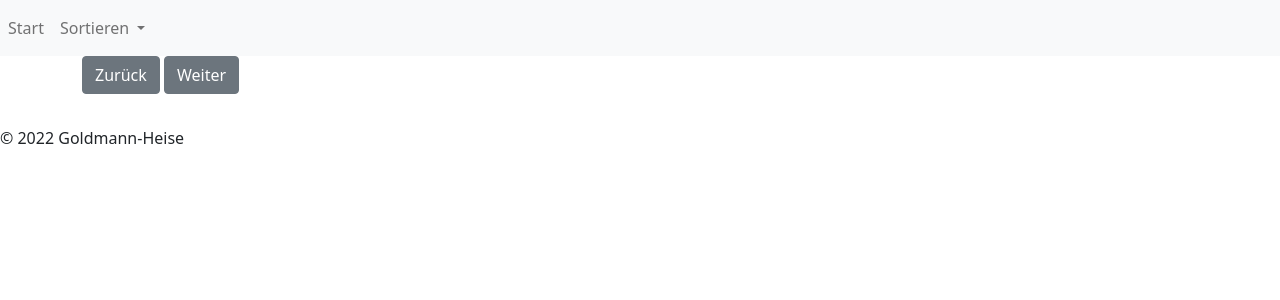
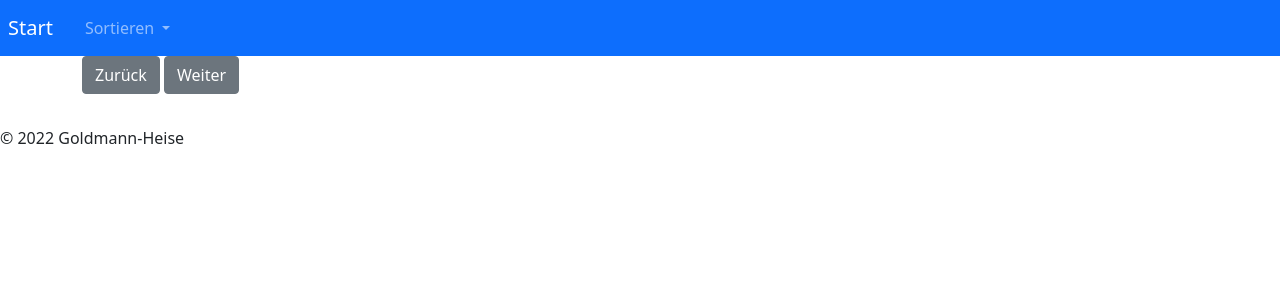
Before and after one commit to juheise/gallery, a Flask app: page /pictures in a window 1280 px wide. Shown: the top 300 px of the page. Run offline with Flask 2, Linux system fonts and the light colour scheme; data that the repository does not hold is empty; some libraries are stand-ins or nearby versions.

Commit message:
change navbar color

```diff
--- a/gallery/templates/page_template.html
+++ b/gallery/templates/page_template.html
@@ -16,14 +16,14 @@
 </head>
 
 <body>
-    <nav class="navbar navbar-expand-lg navbar-light bg-light">
+    <nav class="navbar navbar-expand-lg navbar-dark bg-primary">
         <button class="navbar-toggler" type="button" data-bs-toggle="collapse" data-bs-target="#navbarSupportedContent" aria-controls="navbarSupportedContent" aria-expanded="false" aria-label="Toggle navigation">
             <span class="navbar-toggler-icon"></span>
         </button>
         <div class="collapse navbar-collapse" id="navbarSupportedContent">
             <ul class="navbar-nav mr-auto">
                 <li class="nav-item">
-                    <a class="nav-link" href="/">Start</a>
+                    <a class="nav-link active navbar-brand" href="/">Start</a>
                 </li>
                 {% block navigation %}{% endblock %}
             </ul>
```
